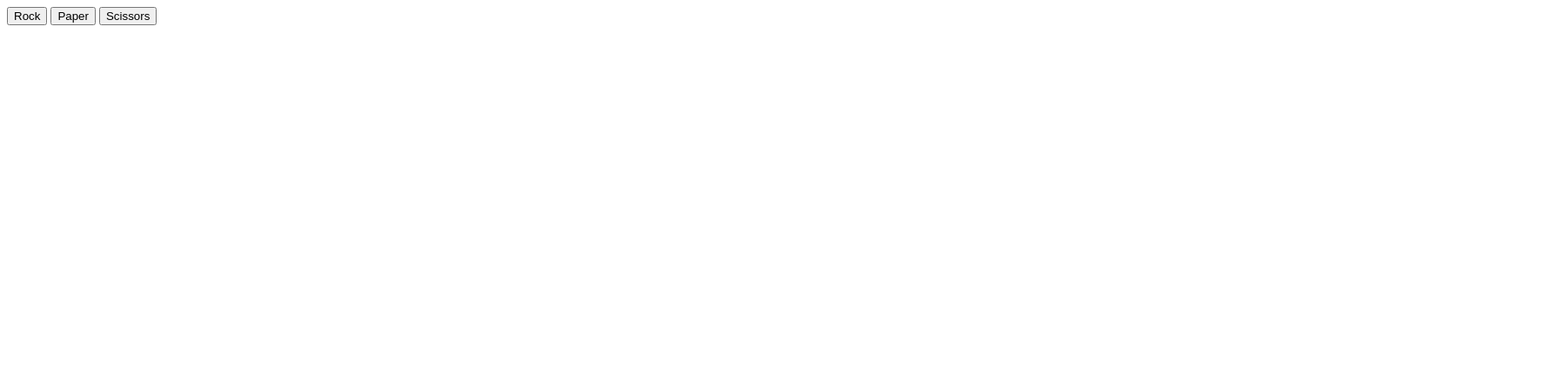
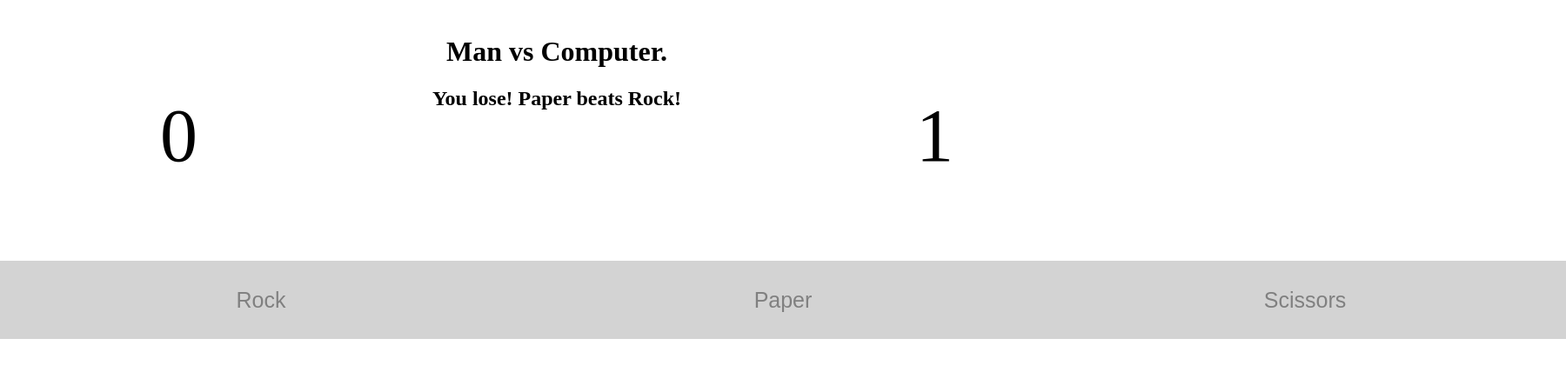
Before and after one commit to Sagelyyy/rock-paper-scissors, a plain HTML site: page index.html in a window 1280 px wide. Both pictures are taken after a click on the button "Rock". Shown: the whole page at 87% size, 1800 px wide, since content can reach past the window. Drawn offline with Linux system fonts and the light colour scheme.

Commit message:
Getting the scoring hooked up with dom elements, title at the top of the document.

```diff
--- a/game.js
+++ b/game.js
@@ -1,5 +1,41 @@
 let playerScore = 0;
 let computerScore = 0;
+
+const container = document.querySelector('#gameResults');
+
+const gameInfo = document.createElement('div');
+gameInfo.classList.add('content')
+gameInfo.style.paddingTop = '20px';
+gameInfo.style.bottom = '-20%'
+container.appendChild(gameInfo);
+const title = document.createElement('h1');
+title.style.fontWeight = 'strong';
+title.style.textAlign = 'center';
+title.textContent = "Man vs Computer."
+const result = document.createElement('h2');
+result.style.fontWeight = 'strong';
+result.style.textAlign = 'center';
+result.textContent = ""
+const humanScore = document.createElement('p');
+humanScore.style.position = 'absolute';
+humanScore.style.left = '120px'
+humanScore.style.fontWeight = 'strong';
+humanScore.style.paddingLeft = '5%';
+humanScore.style.fontSize = '86px';
+humanScore.textContent = playerScore
+const pcScore = document.createElement('p');
+pcScore.style.position = 'absolute';
+pcScore.style.right = '120px'
+pcScore.style.fontWeight = 'strong';
+pcScore.style.paddingRight = '5%';
+pcScore.style.fontSize = '86px';
+pcScore.textContent = computerScore
+gameInfo.appendChild(humanScore)
+gameInfo.appendChild(pcScore)
+gameInfo.appendChild(title)
+gameInfo.appendChild(result)
+
+
 
 
 const rockBtn = document.querySelector('#rock');
@@ -36,54 +72,45 @@ function getComputerChoice(){
 function playRound(playerSelection, computerSelection){
     let outcome = "";
     if (playerSelection == "rock" && computerSelection == "rock"){
-        outcome = "You Tie! Rock and Rock!"
-        console.log(outcome)
+        result.textContent = "Tie! Rock and Rock"
         return
     }
     if (playerSelection == "rock" && computerSelection == "paper") {
-        outcome = "You lose! Paper beats Rock!"
-        computerScore ++
-        console.log(outcome)
+        result.textContent = "You lose! Paper beats Rock!"
+        pcScore.textContent = ++computerScore
         return
     }
     if (playerSelection == "rock" && computerSelection == "scissors") {
-        outcome = "You win! Rock beats Scissors!"
+        result.textContent = "You win! Rock beats Scissors!"
         playerScore ++
-        console.log(outcome)
         return
     }
     if (playerSelection == "paper" && computerSelection == "paper") {
-        outcome = "You Tie! Paper and Paper!"
-        console.log(outcome)
+        result.textContent = "You Tie! Paper and Paper!"
         return
     }
     if (playerSelection == "paper" && computerSelection == "rock") {
-        outcome = "You win! Paper beats Rock!"
+        result.textContent = "You win! Paper beats Rock!"
         playerScore ++
-        console.log(outcome)
         return
     }
     if (playerSelection == "paper" && computerSelection == "scissors") {
-        outcome = "You lose! Scissors beats Paper!"
-        computerScore ++
-        console.log(outcome)
+        result.textContent = "You lose! Scissors beats Paper!"
+        pcScore.textContent = ++computerScore
         return
     }
     if (playerSelection == "scissors" && computerSelection == "scissors") {
-        outcome = "You Tie! Scissors and Scissors!"
-        console.log(outcome)
+        result.textContent = "You Tie! Scissors and Scissors!"
         return
     }
     if (playerSelection == "scissors" && computerSelection == "rock") {
-        outcome = "You lose! Rock beats Scissors!"
-        computerScore ++
-        console.log(outcome)
+        result.textContent = "You lose! Rock beats Scissors!"
+        pcScore.textContent = ++computerScore
         return
     }
     if (playerSelection == "scissors" && computerSelection == "paper") {
-        outcome = "You win! Scissors beats Paper!"
+        result.textContent = "You win! Scissors beats Paper!"
         playerScore ++
-        console.log(outcome)
         return
     }
 
--- a/index.html
+++ b/index.html
@@ -1,15 +1,17 @@
 <!DOCTYPE html>
 <html>
     <head>
+        <link rel="stylesheet" href="style.css">
         <meta charset="utf-8">
-        <title>
-
-        </title>
+        <title></title>
     </head>
     <body>
-        <button id="rock">Rock</button>
-        <button id="paper">Paper</button>
-        <button id="scissors">Scissors</button>
+        <div id="gameResults"></div>
+        <div class="container">
+                    <button class="item one" id="rock">Rock</button>
+                    <button class="item two" id="paper">Paper</button>
+                    <button class= "item three" id="scissors">Scissors</button>
+        </div>
     </body>
     <footer>
         <script src="game.js"></script>
--- /dev/null
+++ b/style.css
@@ -0,0 +1,35 @@
+
+html { width:100%; height:100%; margin:0; padding:0; }
+body { width:100%; height:100%; margin:0; padding:0; }
+
+
+
+.container {
+    position: relative;
+    margin-top: 12%;
+    min-width: 100%;
+    display: inline-flex;
+    align-items: center;
+    justify-content: space-evenly;
+}
+
+.item {
+
+}
+
+button{
+    font-size: 25px;
+    width: 600px;
+    height: 90px;
+    background-color: lightgray;
+    border: none;
+    cursor: pointer;
+    color: gray;
+}
+
+button:hover {
+    box-shadow: 1px 1px 1px gray;
+    border-color: lightgray;
+    border-radius: 5px;
+    color: black;
+}
```
